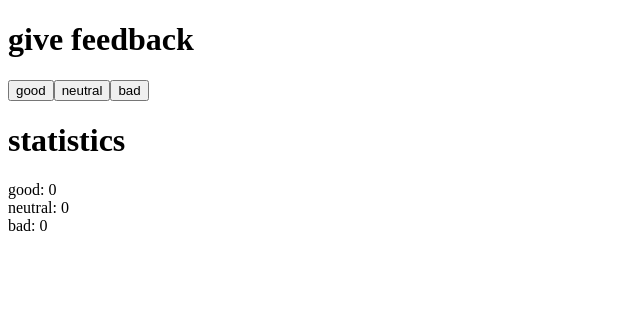
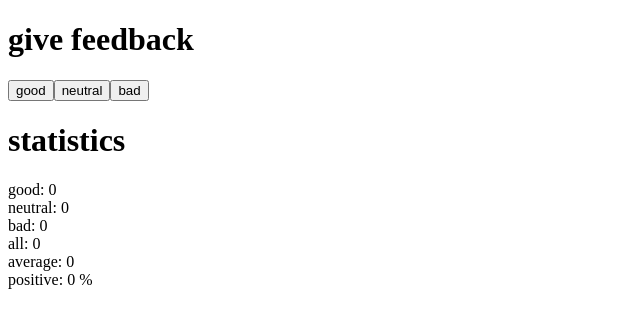
Before and after one commit to ziirou/fullstackopen, a React (Vite) app in the folder part1/unicafe/: page / in a window 1280 px wide. Shown: the top 328 px of the page, without its empty margins (0-640 px from the left). Built offline with nearby package versions, Linux system fonts and the light colour scheme.

Commit message:
Exercise 1.7

```diff
--- a/part1/unicafe/src/App.jsx
+++ b/part1/unicafe/src/App.jsx
@@ -1,8 +1,10 @@
 import { useState } from 'react'
 
-const Display = props => (
-  <div>{props.type}: {props.value}</div>
-)
+const Display = props => {
+  return (
+    <div>{props.statistic}: {props.value}</div>
+  )
+}
 
 const Button = (props) => (
   <button onClick={props.onClick}>
@@ -28,6 +30,10 @@ const App = () => {
     }
   }
 
+  let total = good + neutral + bad
+  let average = (good - bad) / total || 0
+  let positive = (good / total) * 100 || 0
+
   return (
     <div>
       <h1>give feedback</h1>
@@ -35,9 +41,12 @@ const App = () => {
       <Button onClick={() => giveFeedback('neutral')} text='neutral' />
       <Button onClick={() => giveFeedback('bad')} text='bad' />
       <h1>statistics</h1>
-      <Display type={'good'} value={good} />
-      <Display type={'neutral'} value={neutral} />
-      <Display type={'bad'} value={bad} />
+      <Display statistic={'good'} value={good} />
+      <Display statistic={'neutral'} value={neutral} />
+      <Display statistic={'bad'} value={bad} />
+      <Display statistic={'all'} value={total} />
+      <Display statistic={'average'} value={average} />
+      <Display statistic={'positive'} value={positive + ' %'} />
     </div>
   )
 }
```
